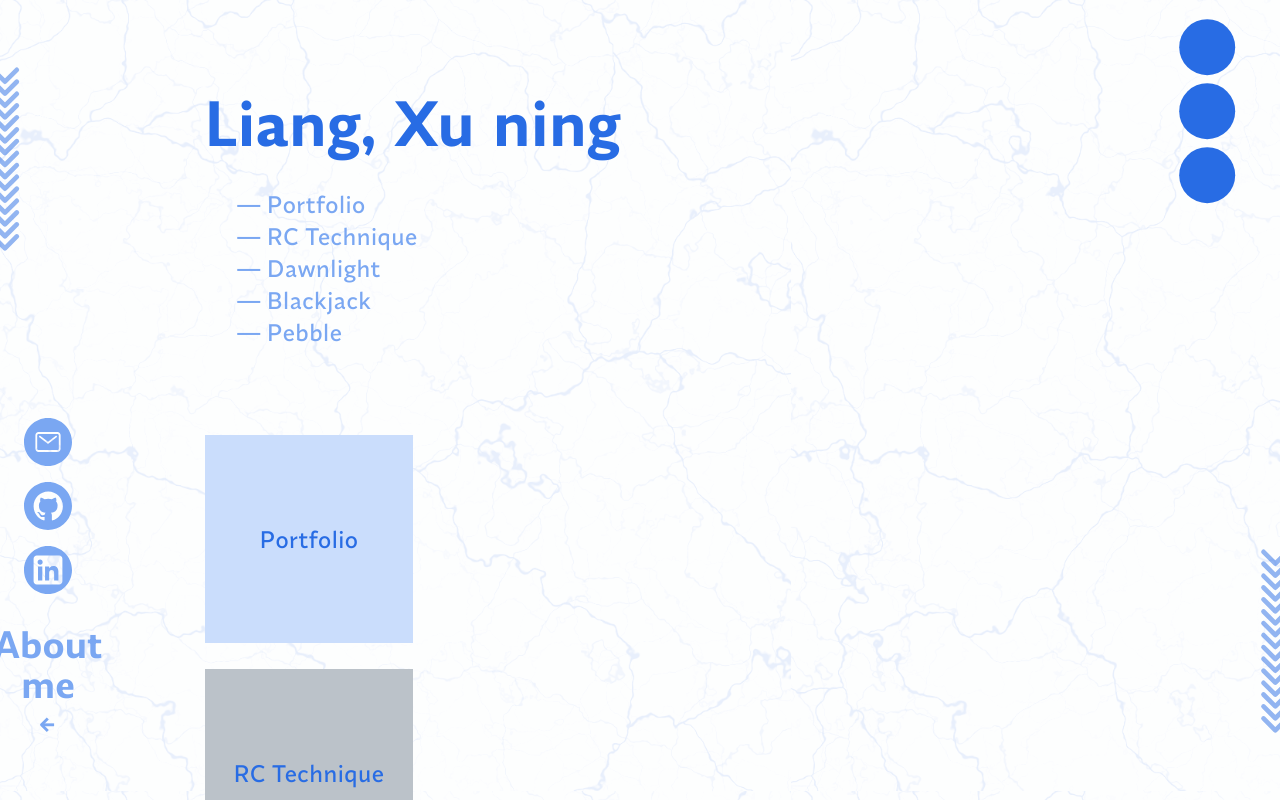
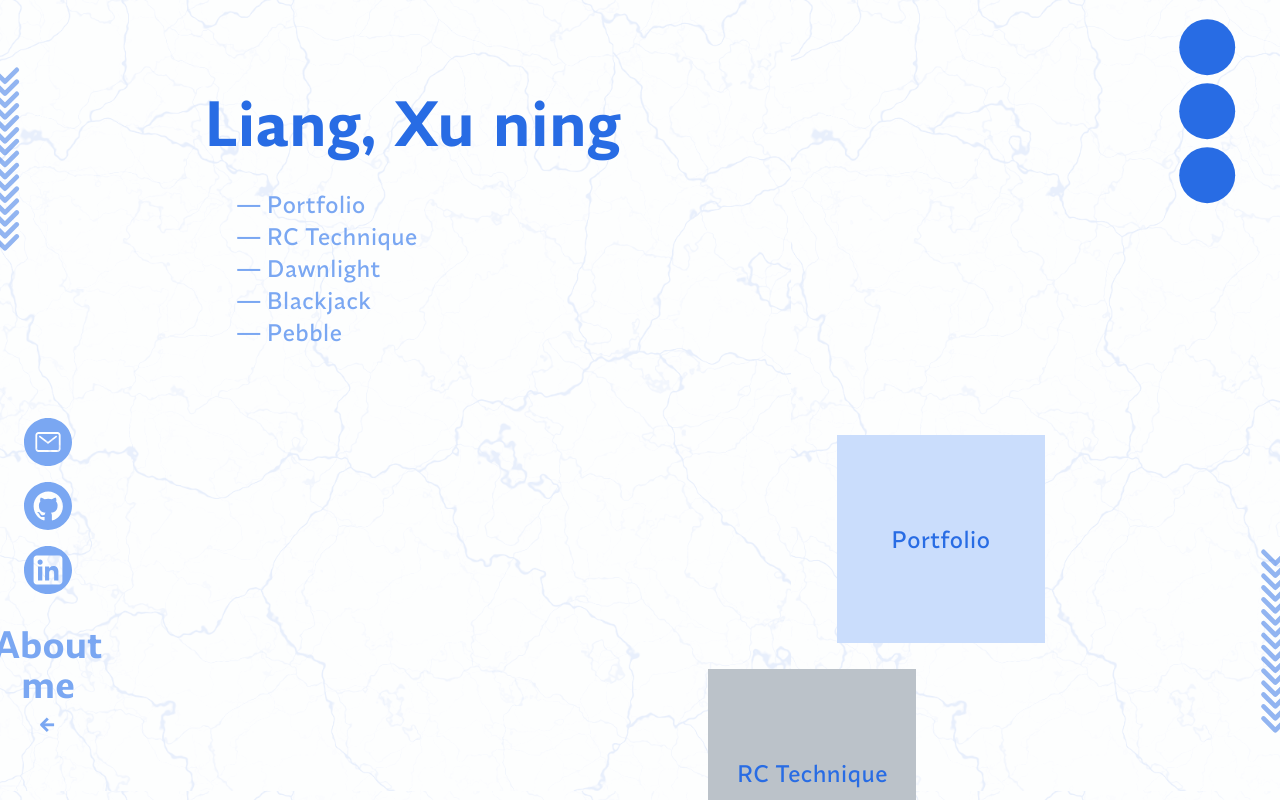
Before and after one commit to Ch3ru09/portfolio, a Next.js app: page / in a window 1280 px wide. Shown: the top 800 px of the page. Built offline with nearby package versions, Linux system fonts and the light colour scheme.

Commit message:
mades cards move

```diff
--- a/package.json
+++ b/package.json
@@ -28,5 +28,6 @@
     "prettier-plugin-tailwindcss": "^0.7.1",
     "tailwindcss": "^4.1.17",
     "typescript": "^5.9.3"
-  }
+  },
+  "packageManager": "pnpm@10.26.2+sha512.0e308ff2005fc7410366f154f625f6631ab2b16b1d2e70238444dd6ae9d630a8482d92a451144debc492416896ed16f7b114a86ec68b8404b2443869e68ffda6"
 }
--- /dev/null
+++ b/src/components/(home)/Card.tsx
@@ -0,0 +1,36 @@
+"use client";
+
+import { motion, useScroll, useTransform } from "motion/react";
+import Link from "next/link";
+import { Project } from "./Cards";
+import { useRef } from "react";
+
+export default function Card({ x }: { x: Project }) {
+  const ref = useRef(null);
+  const { scrollYProgress } = useScroll({
+    target: ref,
+    offset: ["start end", "start start"],
+  });
+  const left = useTransform(
+    scrollYProgress,
+    [0, 1],
+    ["0%", "100%"],
+  );
+
+  return (
+    <motion.li
+      ref={ref}
+      style={{ left }}
+      className="relative font-body aspect-square w-1/4 text-2xl"
+    >
+      <Link
+        href={"/project/" + x.link}
+        className={`${x.available ? "bg-primary-20" : "bg-foreground-20"} ${
+          x.available ? "" : "pointer-events-none hover:cursor-not-allowed"
+        } text-primary flex h-52 w-52 items-center justify-center text-center`}
+      >
+        <h2>{x.title}</h2>
+      </Link>
+    </motion.li>
+  );
+}
--- a/src/components/(home)/Cards.tsx
+++ b/src/components/(home)/Cards.tsx
@@ -1,19 +1,10 @@
-import Link from "next/link";
+import Card from "./Card";
 
 export default function Cards({ projects }: { projects: Project[] }) {
   return (
     <ul className="mt-[50%] flex grow flex-col gap-4">
       {projects.map((x, i) => {
-        return (
-          <li className="font-body aspect-square w-1/4 text-2xl" key={i}>
-            <Link
-              href={"/project/" + x.link}
-              className={`${x.available ? "bg-primary-20" : "bg-foreground-20"} ${x.available ? "" : "pointer-events-none hover:cursor-not-allowed"} text-primary flex h-52 w-52 items-center justify-center text-center`}
-            >
-              <h2>{x.title}</h2>
-            </Link>
-          </li>
-        );
+        return <Card x={x} key={i} />;
       })}
     </ul>
   );
```
